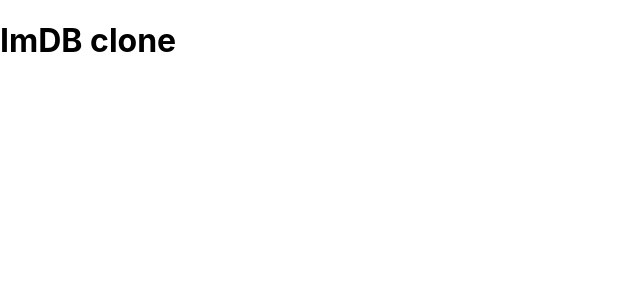
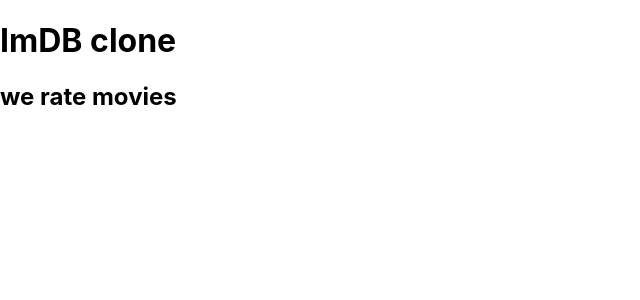
Before and after one commit to shubhshar/imdbclone, a React (Create React App) app: page / in a window 1280 px wide. Shown: the top 300 px of the page, without its empty margins (0-640 px from the left). Built offline with nearby package versions, Linux system fonts and the light colour scheme.

Commit message:
added description of imDb

```diff
--- a/src/App.js
+++ b/src/App.js
@@ -4,6 +4,7 @@ function App() {
   return (
     <>
       <h1>ImDB clone</h1>
+      <h2>we rate movies</h2>
     </>
   );
 }
```
